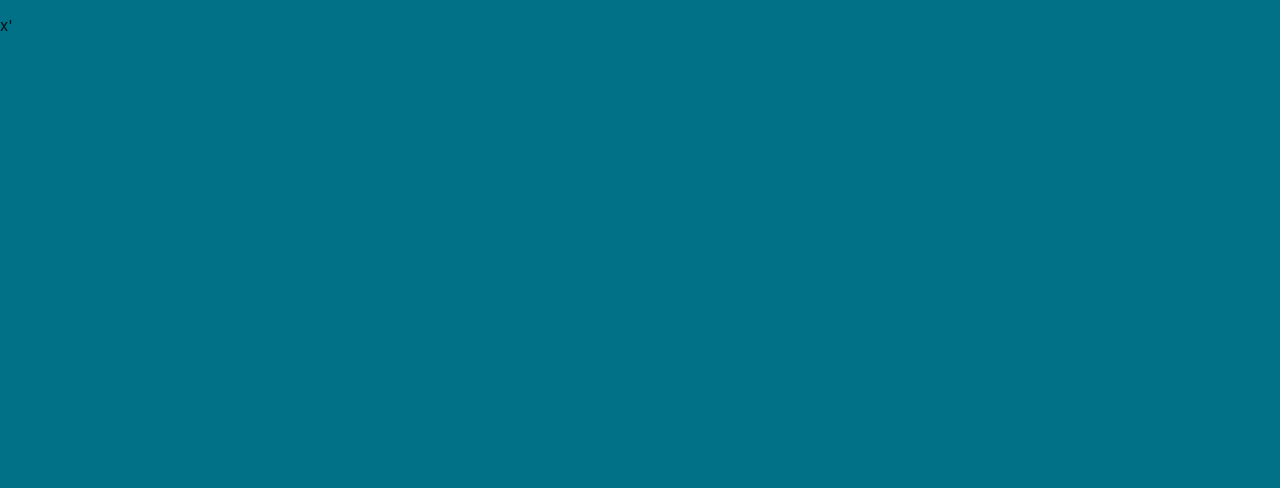
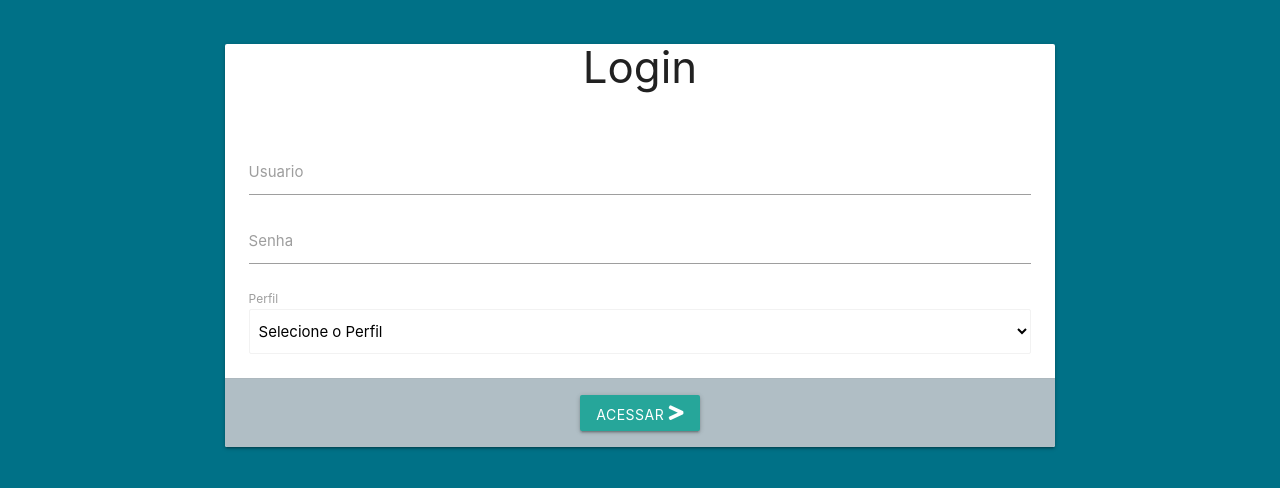
Before and after one commit to lucasrosab/web-clinica, a website: page client/login.html in a window 1280 px wide. Drawn offline with nearby package versions, Linux system fonts and the light colour scheme; some packages are replaced by stand-ins of ours.

Commit message:
Integration

```diff
--- a/client/login.html
+++ b/client/login.html
@@ -23,7 +23,37 @@
     </head>
     <body>
         <div class="row">
-                  x'
+            <div class="col s12 m8 offset-m2">
+                <form class="login-form">
+                    <div class="card">
+                        <h3 align="center">Login</h3>
+                        <div class="card-content">
+                            <div class="input-field">
+                                <input class="validate" id="usuario" type="text">
+                                <label for="usuario">Usuario</label>
+                            </div>
+                            <div class="input-field">
+                                <input id="senha" type="password">
+                                <label for="senha">Senha</label>
+                            </div>
+                            <div>
+                                <label>Perfil</label>
+                                <select class="browser-default">
+                                    <option value="" disabled selected>Selecione o Perfil</option>
+                                    <option value="medico">Medico</option>
+                                    <option value="administrador">Administrador</option>
+                                    <option value="funcionario">Funcionario</option>
+                                </select>
+                            </div>
+                        </div>
+                        <div class="card-action blue-grey lighten-3">
+                            <div class="center-align">
+                                <a href="index.html" class="waves-effect waves-light btn">Acessar <i class="fas fa-greater-than"></i></a>
+                            </div>
+                        </div>
+                    </div>
+                </form>
+            </div>
         </div>
         <!--[if lt IE 7]>
             <p class="browsehappy">You are using an <strong>outdated</strong> browser. Please <a href="#">upgrade your browser</a> to improve your experience.</p>
--- a/client/main.css
+++ b/client/main.css
@@ -36,3 +36,7 @@ body{
 #funcionarios{
     display: none;
 }
+
+#tela-login{
+    padding: 20px;
+}
```
